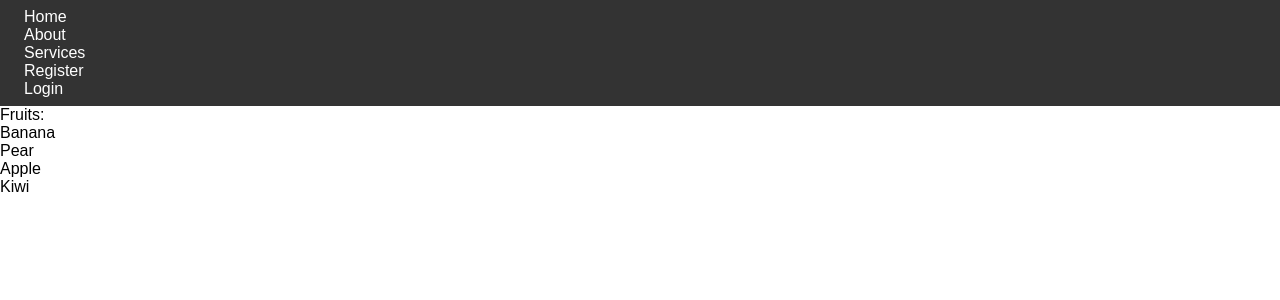
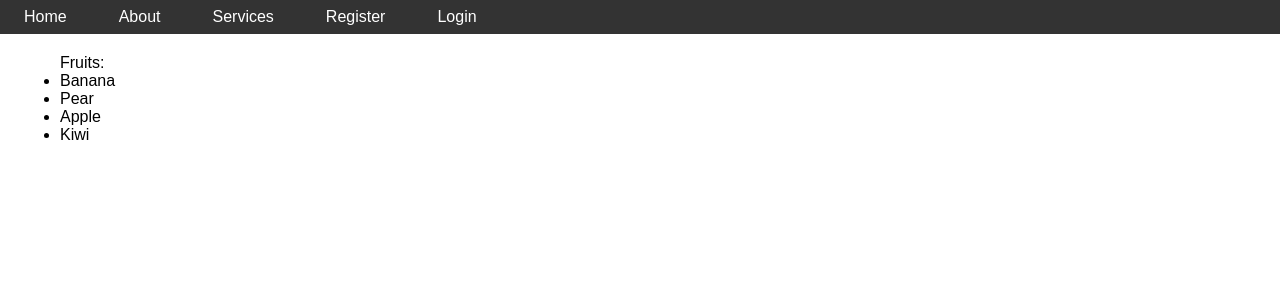
Before and after one commit to nathansolfan/app, a React (Create React App) app: page / in a window 1280 px wide. Shown: the top 300 px of the page. Built offline with nearby package versions, Linux system fonts and the light colour scheme.

Commit message:
added the display inline for the links and the margin-rioght

```diff
--- a/src/App.css
+++ b/src/App.css
@@ -42,8 +42,18 @@
   color: black;
 }
 
-.btn-logout
+.btn-logout {
 
+}
+
+.nav-links {
+  list-style-type: none;
+}
+
+.nav-links li {
+  display: inline;
+  margin-right: 20px;
+}
 /* G E N E R A L  L A Y O U T */
 .container {
   padding: 20px;
```
